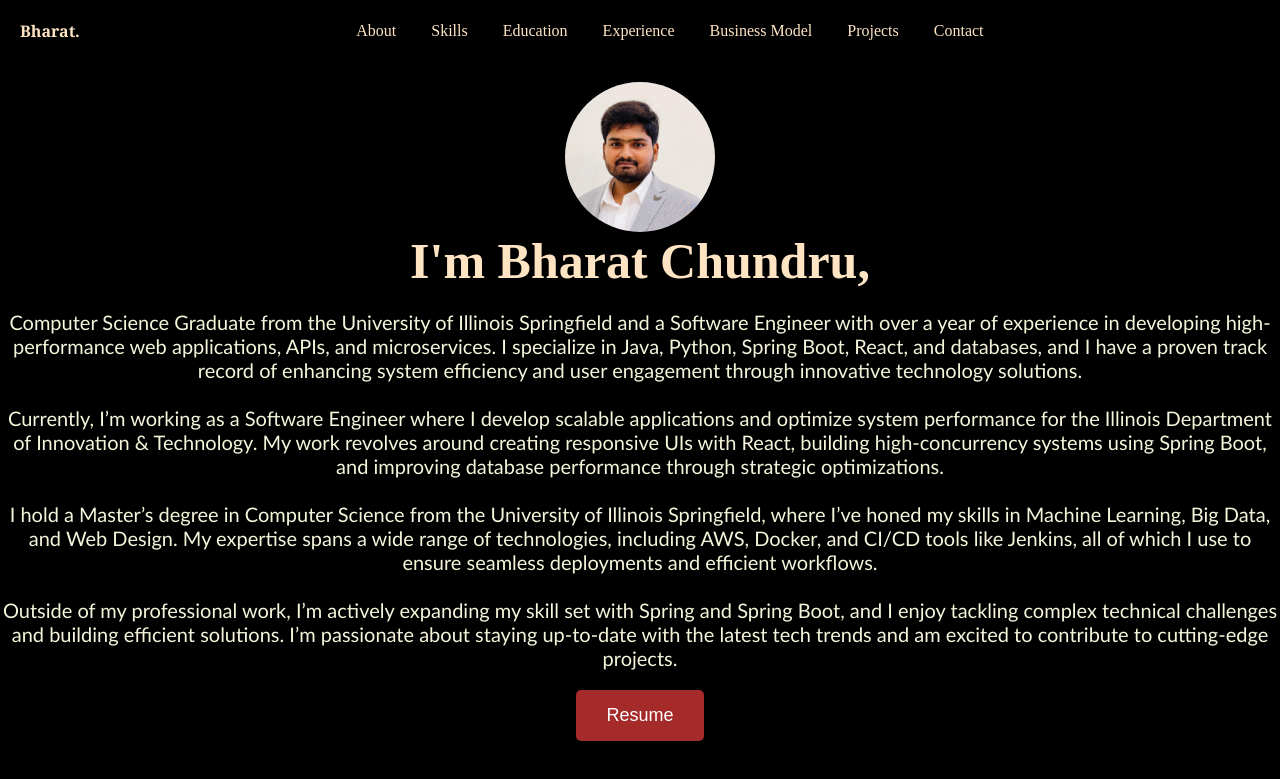
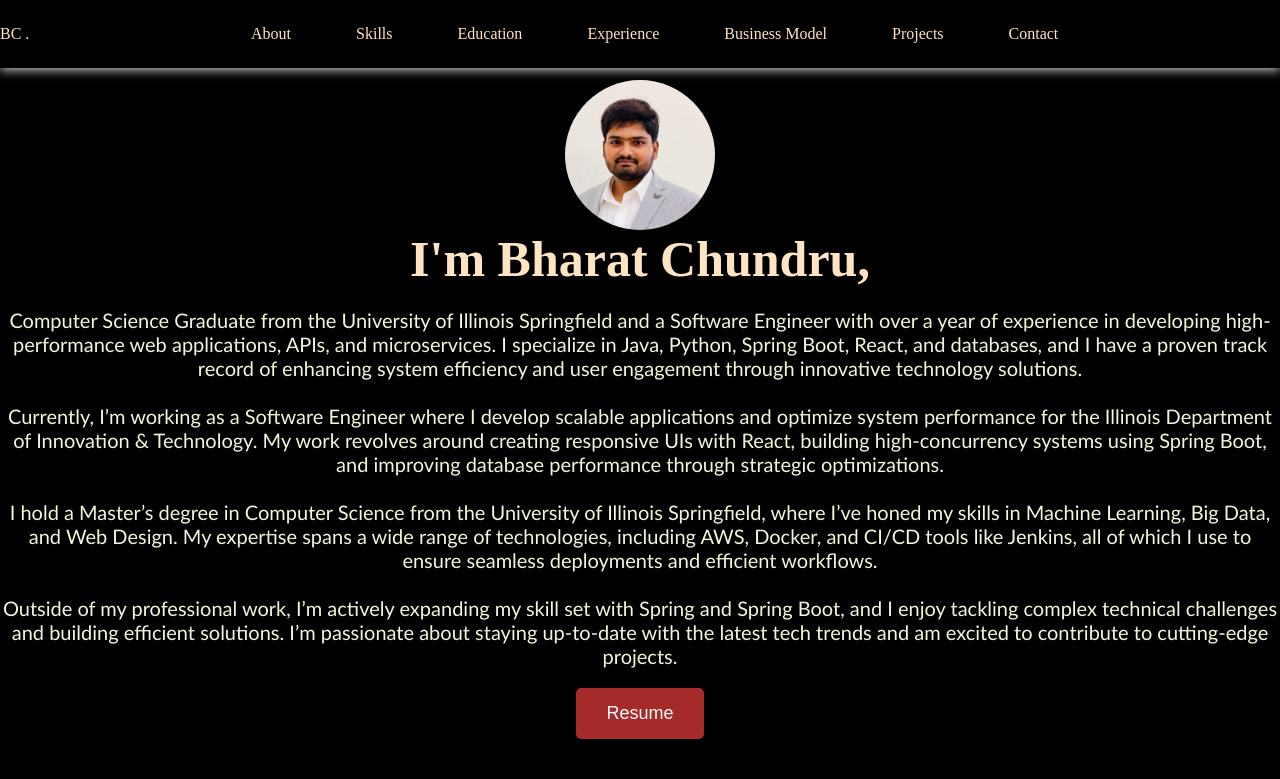
Before and after one commit to bharat-0099/website, a React (Vite) app: page / in a window 1280 px wide. Shown: the top 779 px of the page. Built offline with nearby package versions, Linux system fonts and the light colour scheme.

Commit message:
UPDATE THE STYLING FOR THE APPLICATION

```diff
--- a/src/Component/Footer/Footer.css
+++ b/src/Component/Footer/Footer.css
@@ -1,14 +1,30 @@
 .footer {
     display: flex;
+    flex-direction: column; /* Stack items vertically */
+    align-items: center;
     justify-content: center;
     padding: 20px;
+    position: relative;
+}
 
+/* Add a horizontal line above the logos */
+.footer::before {
+    content: "";
+    width: 100%; /* Adjust line width */
+    height: 2px; /* Line thickness */
+    background-color: white; /* Adjust color as needed */
+    position: absolute;
+    top: 0; /* Position at the top of .footer */
+    left: 50%;
+    transform: translateX(-50%);
+    margin-bottom: 10px; /* Space between the line and logos */
 }
 
 .social {
     display: flex;
     gap: 20px;
     align-items: center;
+    margin-top: 20px; /* Space between line and icons */
 }
 
 .logo {
--- a/src/Component/Footer/Footer.jsx
+++ b/src/Component/Footer/Footer.jsx
@@ -1,5 +1,6 @@
 import React from 'react';
 import './Footer.css';
+
 import insta from '../../assets/insta.png';
 import mail from '../../assets/mail.png';
 import linkedin from '../../assets/linkedin.png';
@@ -18,6 +19,11 @@ const Footer = () => {
           <img src={linkedin} alt="LinkedIn" className='logo' />
         </a>
       </div>
+      <div>
+
+      </div>
+
+
     </div>
   )
 }
--- a/src/Component/Hero/Hero.css
+++ b/src/Component/Hero/Hero.css
@@ -1,4 +1,5 @@
 .hero {
+    margin-top: 30px;
     display: flex;
     align-items: center;
     flex-direction: column;
@@ -16,7 +17,7 @@
 }
 
 .hero img {
-    margin-top: 20px;
+    margin-top: 50px;
     width: 150px;
     height: 150px;
     border-radius: 50%;
@@ -93,7 +94,7 @@
     display: flex;
     justify-content: center;
     gap: 20px;
-    margin-top: 20px;
+
     align-items: center;
     flex-direction: row;
 }
--- a/src/Component/Navbar/Navbar.css
+++ b/src/Component/Navbar/Navbar.css
@@ -2,7 +2,16 @@
     display: flex;
     align-items: center;
     justify-content: center;
-    margin: 20px;
+    margin: 0;
+    padding: 15px 0;
+    position: fixed;
+    top: 0;
+    width: 100%;
+    background: black;
+    color: #FFE4c4;
+    box-shadow: 0 2px 10px rgba(244, 242, 242, 0.856);
+
+    z-index: 1000;
 }
 
 .nav-menu {
@@ -16,37 +25,33 @@
     flex-grow: 1;
 }
 
-.nav-connect {
-    padding: 20px 20px;
-    border-radius: 20px;
-    background: linear-gradient(267deg, rgba(241, 238, 7, 0.877) 0.5%, #f8af92 102.6%);
-    font-size: 22px;
-    cursor: pointer;
-    transition: 0.5s;
-}
-
-.nav-p {
-    font-size: 16px;
-    font-family: Cambria, Cochin, Georgia, Times, 'Times New Roman', serif;
-    font-weight: bolder;
+.nav-menu li {
+    padding: 10px 15px;
+    position: relative;
+    font-weight: 500;
+    color: #FFE4c4;
 }
 
 
-.nav-menu:hover {
-    transform: scale(1.20);
+.nav-menu li.active::after {
+    content: '';
+    position: absolute;
+    left: 0;
+    bottom: -5px;
+    width: 100%;
+    height: 3px;
+    background: whitesmoke;
+    border-radius: 5px;
 }
 
-.nav-connect:hover {
-    transform: scale(1.28);
-}
-
-.nav-menu li:hover {
-    transform: scale(1.05);
-    color: #f8af92;
-    background: rgba(241, 238, 7, 0.1);
-}
 
 .anchor-link {
     text-decoration: none;
-    color: bisque;
+    color: inherit;
 }
+
+
+.nav-menu li:hover {
+    transform: scale(1.1);
+    color: #FFE4c4;
+}
--- a/src/Component/Navbar/Navbar.jsx
+++ b/src/Component/Navbar/Navbar.jsx
@@ -10,7 +10,7 @@ const Navbar = () => {
 
     return (
         <div className='navbar'>
-            <p className='nav-p'>Bharat.</p>
+            <p className='nav-p'>    BC .</p>
             <ul className='nav-menu'>
                 <AnchorLink className="anchor-link" offset={50} href='#about'>
                     <li onClick={() => setMenu("about")}>About</li>
@@ -21,7 +21,7 @@ const Navbar = () => {
                 <AnchorLink className="anchor-link" offset={50} href='#Education'>
                     <li onClick={() => setMenu("Education")}>Education</li>
                 </AnchorLink>
-                <AnchorLink className="anchor-link" offset={50} href='#Exiperince'>
+                <AnchorLink className="anchor-link" offset={50} href='#Experience'>
                     <li onClick={() => setMenu("Experience")}>Experience</li>
                 </AnchorLink>
                 <AnchorLink className="anchor-link" offset={50} href='#Business'>
```
Also changed, not shown: 4 other files (tests, documents, lock files or other folders).
